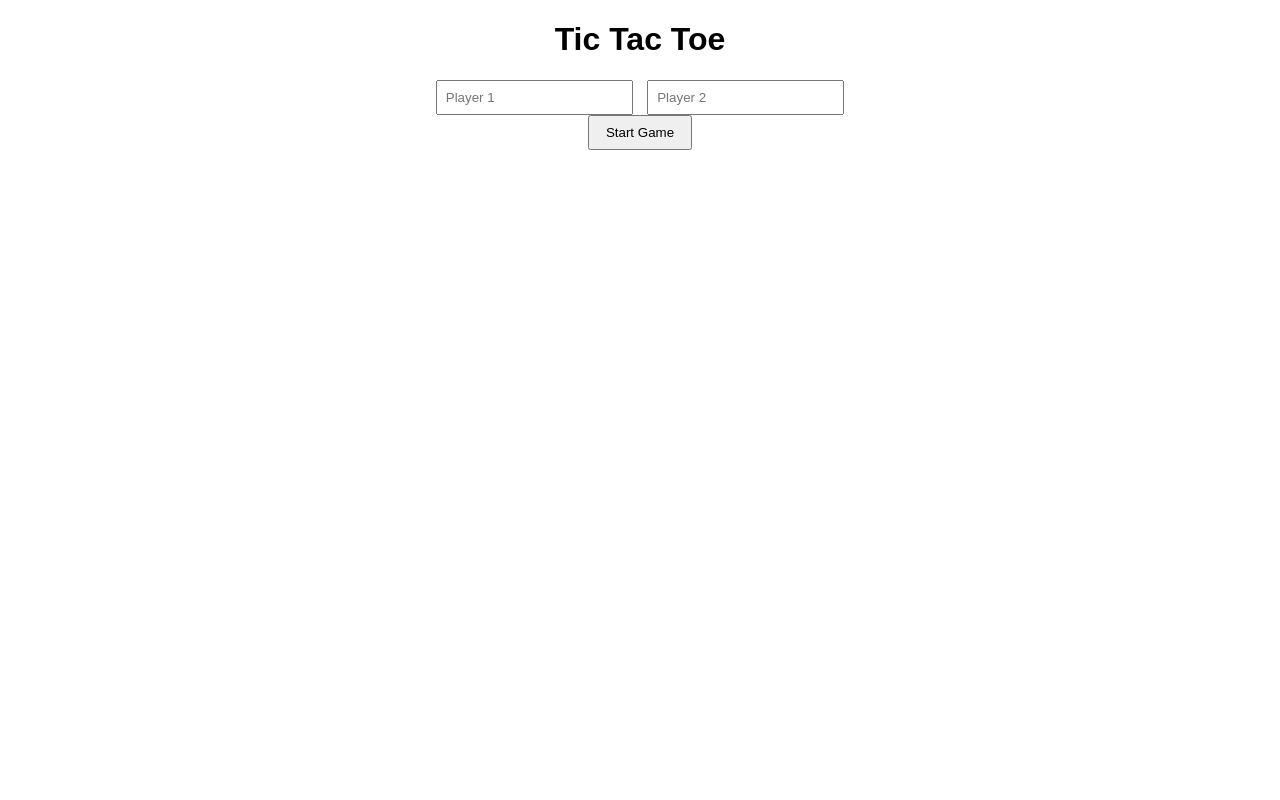
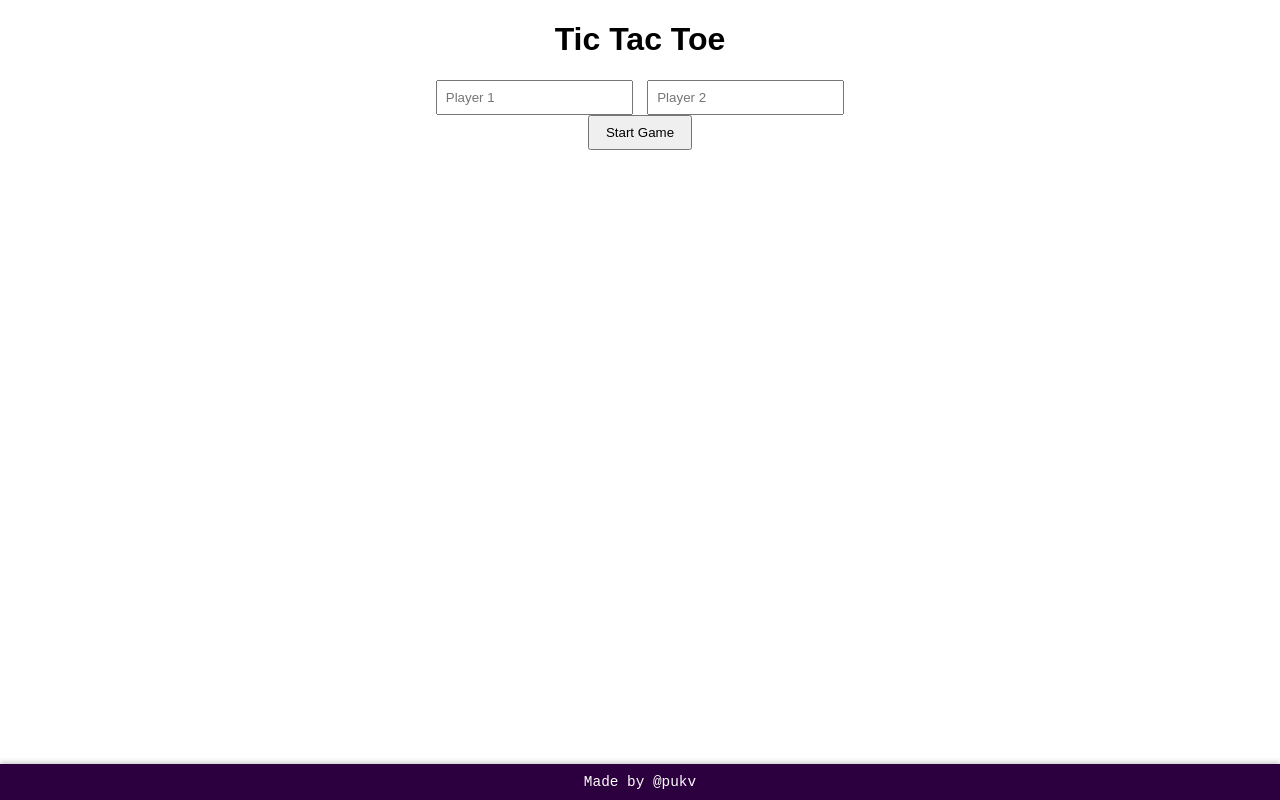
Before and after one commit to pukv/tictactoe, a plain HTML site: page index.html in a window 1280 px wide. Drawn offline with Linux system fonts and the light colour scheme.

Commit message:
added a small footer at the bottom

```diff
--- a/index.html
+++ b/index.html
@@ -21,5 +21,6 @@
     <div class="gameboard" id="gameboard"></div> <!-- Added ID -->
     <div class="game-info" id="game-info"></div> <!-- Added ID -->
 </div>
+<footer>Made by @pukv</footer>
 </body>
 </html>
--- a/style.css
+++ b/style.css
@@ -54,3 +54,30 @@ button {
 #restart-btn {
 	display: none;
 }
+
+footer {
+	position: fixed;
+	bottom: 0;
+	left: 0;
+	right: 0;
+	background-color: #2c003e; /* Deep purple */
+	/* Alternative green option: #1a3e2f */
+	color: white;
+	text-align: center;
+	padding: 10px 0;
+	font-family: 'Courier New', monospace;
+	font-size: 0.9rem;
+	box-shadow: 0 -2px 5px rgba(0,0,0,0.2);
+}
+
+footer p {
+	margin: 0;
+	letter-spacing: 1px;
+}
+
+/* If you prefer the green version, uncomment this: */
+/*
+footer {
+  background-color: #1a3e2f;
+}
+*/
```
